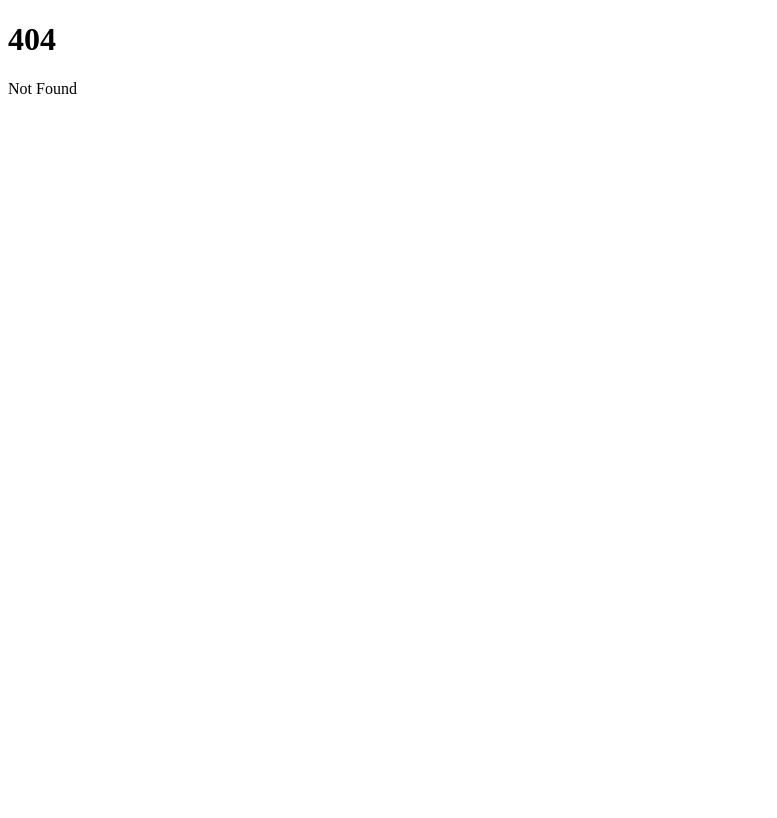
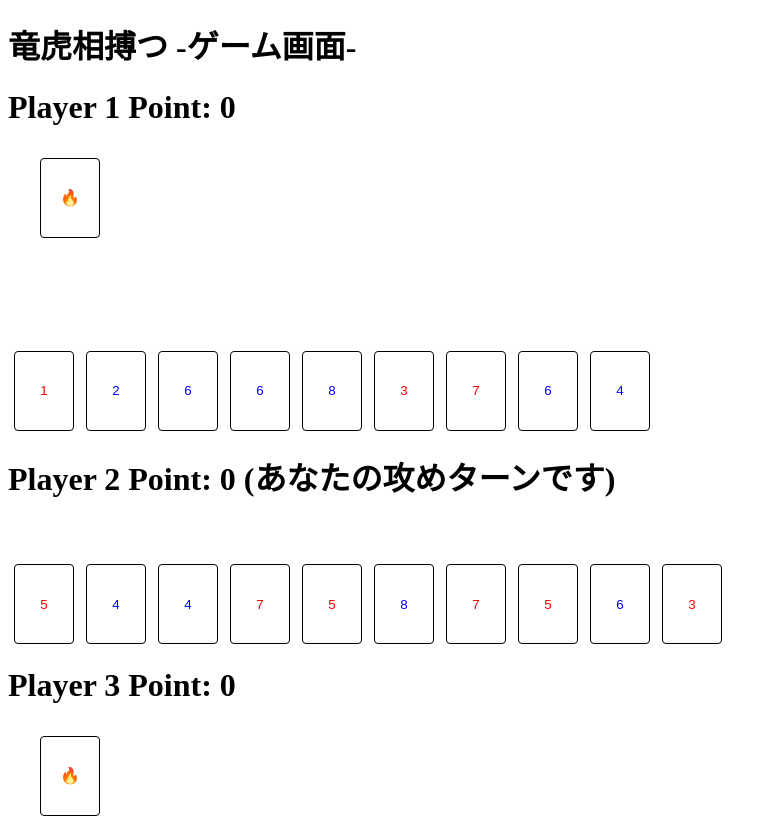
Before and after one commit to beatweapon/tiger-and-dragon, a SvelteKit app: page /rooms/1 in a window 1280 px wide. Before the commit this address had no page. Shown: the top 818 px of the page, without its empty margins (0-777 px from the left). Built offline with nearby package versions, Linux system fonts and the light colour scheme.

Commit message:
一旦それっぽく動くところまで

```diff
--- /dev/null
+++ b/src/lib/class/game.ts
@@ -0,0 +1,149 @@
+import type { RoomSettings } from './room';
+import { Player } from './player';
+import { winingPoint } from '$lib/logic/game/winingPoint';
+
+export interface GameData {
+	settings: RoomSettings;
+	players: Player[];
+	remainingTiles: number[];
+	currentPlayerId: string;
+	lastAttack: {
+		playerId: string;
+		tile: number;
+	};
+	playPhase: 'attack' | 'defend';
+	gamePhase: 'playing' | 'gameSet' | 'gameOver';
+}
+
+export class Game {
+	public data: GameData;
+	private roomMembers = ['1', '2', '3', '4'];
+
+	constructor() {
+		this.data = this.createNewData();
+	}
+
+	public createNewData(): GameData {
+		const players: Player[] = [];
+		this.roomMembers.forEach((id) => {
+			players.push(new Player(id, `Player ${id}`));
+		});
+
+		const startingPlayer = players[this.pickRandomIndex(players)];
+		startingPlayer.isStartingPlayer = true;
+		const currentPlayerId = startingPlayer.id;
+
+		return {
+			settings: { battleField: 'default' },
+			players,
+			remainingTiles: [],
+			currentPlayerId,
+			lastAttack: { playerId: currentPlayerId, tile: 0 },
+			playPhase: 'attack',
+			gamePhase: 'playing'
+		};
+	}
+
+	public newGame() {
+		this.data.remainingTiles = Array.from({ length: 8 }, (_, i) => Array(i + 1).fill(i + 1)).flat();
+		this.data.remainingTiles.push(0, 9);
+
+		this.data.players.forEach((player) => {
+			player.hand = [];
+			player.played = [];
+
+			const maxHandSize = player.id === this.data.currentPlayerId ? 10 : 9;
+
+			for (let i = 0; i < maxHandSize; i++) {
+				const randomIndex = Math.floor(Math.random() * this.data.remainingTiles.length);
+				player.hand.push(this.data.remainingTiles.splice(randomIndex, 1)[0]);
+			}
+		});
+	}
+
+	public play(index: number) {
+		const currentPlayer = this.data.players.find(
+			(player) => player.id === this.data.currentPlayerId
+		);
+		if (!currentPlayer) return;
+
+		const tile = currentPlayer.hand[index];
+		if (tile == null) return;
+
+		const isLoopRound = this.data.lastAttack.playerId === currentPlayer.id;
+
+		if (this.data.playPhase === 'defend') {
+			if (!isLoopRound && !this.canDefend(tile)) {
+				return;
+			}
+
+			currentPlayer.played.push({ number: tile, isClosed: isLoopRound });
+			currentPlayer.hand.splice(index, 1);
+			this.data.playPhase = 'attack';
+
+			if (currentPlayer.hand.length === 0) {
+				this.gameSet();
+			}
+
+			return;
+		}
+
+		if (this.data.playPhase === 'attack') {
+			currentPlayer.played.push({ number: tile, isClosed: false });
+			currentPlayer.hand.splice(index, 1);
+
+			this.data.lastAttack.playerId = currentPlayer.id;
+			this.data.lastAttack.tile = tile;
+
+			this.data.currentPlayerId = this.getNextPlayerId();
+			this.data.playPhase = 'defend';
+
+			return;
+		}
+	}
+
+	public canDefend(tile: number) {
+		if (this.data.lastAttack?.tile % 2 === 1 && tile === 9) {
+			return true;
+		}
+
+		if (this.data.lastAttack?.tile % 2 === 0 && tile === 0) {
+			return true;
+		}
+
+		if (tile === this.data.lastAttack?.tile) {
+			return true;
+		}
+
+		return false;
+	}
+
+	public pass() {
+		this.data.currentPlayerId = this.getNextPlayerId();
+	}
+
+	public gameSet() {
+		const winner = this.data.players.find((player) => player.id === this.data.currentPlayerId);
+
+		if (!winner) return;
+
+		winner.played[winner.played.length - 1].isClosed = false;
+		const point = winingPoint.battleOfTheDojo(winner, this.data);
+
+		winner.point += point;
+		this.data.gamePhase = 'gameSet';
+	}
+
+	private getNextPlayerId() {
+		const currentPlayerIndex = this.data.players.findIndex(
+			(player) => player.id === this.data.currentPlayerId
+		);
+		const nextPlayerIndex = (currentPlayerIndex + 1) % this.data.players.length;
+
+		return this.data.players[nextPlayerIndex].id;
+	}
+
+	private pickRandomIndex(array: any[]) {
+		return Math.floor(Math.random() * array.length);
+	}
+}
--- /dev/null
+++ b/src/lib/class/player.ts
@@ -0,0 +1,15 @@
+export class Player {
+	public id: string;
+	public name: string;
+	public hand: number[];
+	public played: { number: number; isClosed: boolean }[] = [];
+	public isStartingPlayer = false;
+	public point = 0;
+
+	constructor(playerId: string, name: string) {
+		this.id = playerId;
+		this.name = name;
+		this.hand = [];
+		this.played = [];
+	}
+}
--- /dev/null
+++ b/src/lib/class/room.ts
@@ -0,0 +1,3 @@
+export interface RoomSettings {
+	battleField: string;
+}
--- /dev/null
+++ b/src/lib/components/game/Tile.svelte
@@ -0,0 +1,49 @@
+<script lang="ts">
+	interface Props {
+		tile: number | string;
+		isClosed?: boolean;
+	}
+	let { tile, isClosed }: Props = $props();
+
+	const isOdd = $derived.by(() => {
+		return typeof tile === 'number' && tile % 2 !== 0;
+	});
+
+	const isEven = $derived.by(() => {
+		return typeof tile === 'number' && tile % 2 === 0;
+	});
+</script>
+
+<div class="tile" class:odd={isOdd} class:even={isEven}>
+	{#if isClosed}
+		<span></span>
+	{:else if tile === 0}
+		🐅
+	{:else if tile === 9}
+		🐉
+	{:else}
+		{tile}
+	{/if}
+</div>
+
+<style>
+	.tile {
+		display: inline-flex;
+		justify-content: center;
+		align-items: center;
+		width: 60px;
+		height: 80px;
+		box-sizing: border-box;
+		border: 1px solid black;
+		background-color: white;
+		border-radius: 4px;
+	}
+
+	.odd {
+		color: red;
+	}
+
+	.even {
+		color: blue;
+	}
+</style>
--- /dev/null
+++ b/src/lib/logic/game/winingPoint.ts
@@ -0,0 +1,29 @@
+import type { GameData } from '$lib/class/game';
+import type { Player } from '$lib/class/player';
+
+const battleOfTheDojo = (winner: Player, gameData: GameData) => {
+	const lastPlayTileNumber = winner.played[winner.played.length - 1].number;
+
+	const pointList: Record<number, { point: number; bonusRate: number }> = {
+		0: { point: 1, bonusRate: 0 },
+		1: { point: 10, bonusRate: 1 },
+		2: { point: 1, bonusRate: 1 },
+		3: { point: 1, bonusRate: 1 },
+		4: { point: 2, bonusRate: 1 },
+		5: { point: 2, bonusRate: 1 },
+		6: { point: 2, bonusRate: 1 },
+		7: { point: 3, bonusRate: 1 },
+		8: { point: 3, bonusRate: 1 },
+		9: { point: 1, bonusRate: 0 }
+	};
+
+	const point = pointList[lastPlayTileNumber].point;
+	const bonusPoint =
+		winner.played.filter((play) => play.isClosed).length * pointList[lastPlayTileNumber].bonusRate;
+
+	return point + bonusPoint;
+};
+
+export const winingPoint = {
+	battleOfTheDojo
+};
--- a/src/routes/+page.svelte
+++ b/src/routes/+page.svelte
@@ -1,2 +1 @@
-<h1>Welcome to SvelteKit</h1>
-<p>Visit <a href="https://svelte.dev/docs/kit">svelte.dev/docs/kit</a> to read the documentation</p>
+<h1>竜虎相搏つ</h1>
--- /dev/null
+++ b/src/routes/rooms/[roomId]/+page.svelte
@@ -0,0 +1,87 @@
+<script lang="ts">
+	import { Game } from '$lib/class/game';
+	import { writable } from 'svelte/store';
+	import Tile from '$lib/components/game/Tile.svelte';
+
+	const gameClass = new Game();
+	const game = writable(gameClass);
+
+	game.update((g) => {
+		g.newGame();
+		return g;
+	});
+
+	const newGame = () => {
+		game.update((g) => {
+			g.newGame();
+			return g;
+		});
+	};
+
+	const play = (index: number) => {
+		game.update((g) => {
+			g.play(index);
+			return g;
+		});
+	};
+
+	const pass = () => {
+		game.update((g) => {
+			g.pass();
+			return g;
+		});
+	};
+</script>
+
+<h1>竜虎相搏つ -ゲーム画面-</h1>
+
+{#if $game.data.gamePhase === 'gameSet'}
+	<h1>ゲームセット</h1>
+	<button onclick={() => newGame()}>もう一度</button>
+{/if}
+
+{#each $game.data.players as player}
+	<h1>
+		{player.name} Point: {player.point}
+		{#if player.id === $game.data.currentPlayerId}
+			(あなたの{$game.data.playPhase === 'attack' ? '攻め' : '守り'}ターンです)
+		{/if}
+	</h1>
+
+	<div class="played">
+		{#if !player.isStartingPlayer}
+			<Tile tile="🔥" />
+		{/if}
+		{#each player.played as tile, i}
+			<Tile tile={tile.number} isClosed={tile.isClosed} />
+		{/each}
+	</div>
+
+	<div class="hand">
+		{#each player.hand as tile, i}
+			<button class="tile_button" onclick={() => play(i)}>
+				<Tile {tile} />
+			</button>
+		{/each}
+		{#if player.id !== $game.data.lastAttack.playerId && player.id === $game.data.currentPlayerId && $game.data.playPhase === 'defend'}
+			<button onclick={pass}>パス</button>
+		{/if}
+	</div>
+{/each}
+
+<p class="tile">{$game.data.remainingTiles}</p>
+
+<style>
+	.tile_button {
+		border: none;
+		background-color: inherit;
+	}
+
+	.played {
+		margin: 2rem;
+		display: grid;
+		grid-auto-flow: column;
+		grid-template-columns: repeat(7, 60px);
+		grid-template-rows: repeat(2, 1fr);
+	}
+</style>
```
